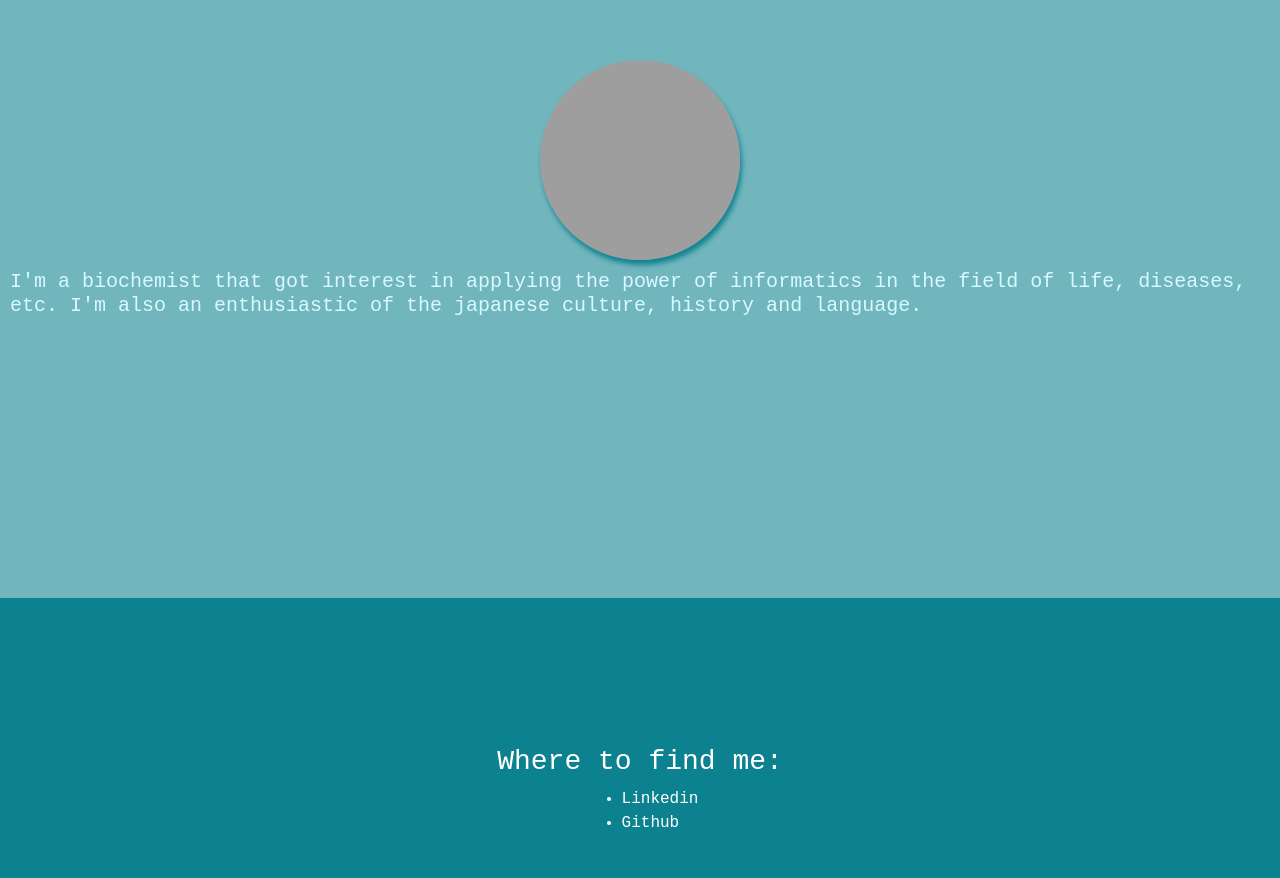
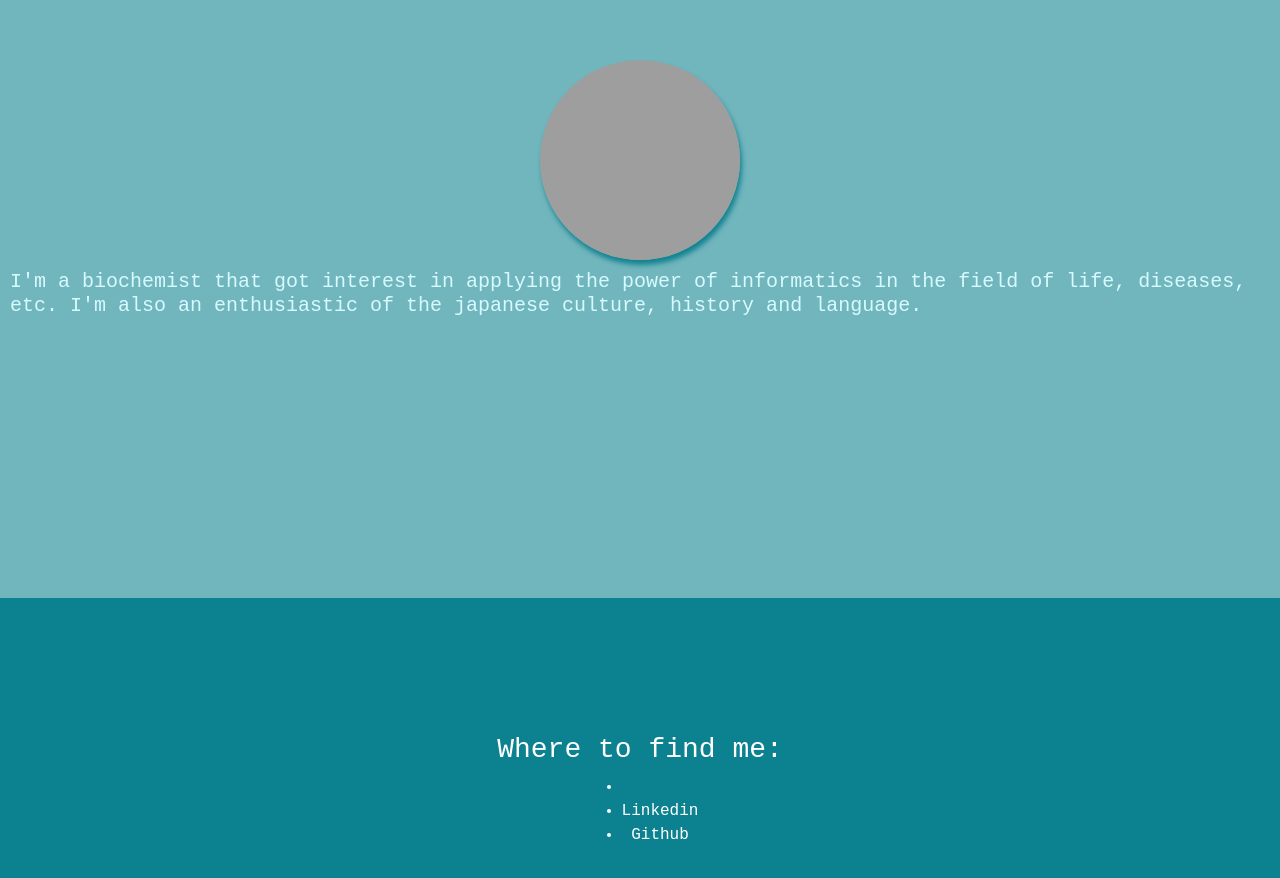
Before and after one commit to TheWildParamecium/TheWildParamecium.github.io, a plain HTML site: page index.html in a window 1280 px wide. Shown: the part 202-1080 px from the top of the page. Drawn offline with nearby package versions, Linux system fonts and the light colour scheme; grey boxes are pictures that could not be loaded.

Commit message:
some changes

```diff
--- a/css/main.css
+++ b/css/main.css
@@ -39,7 +39,7 @@
     display: flex;
     flex-direction: column;
     justify-content: left;
-    align-items: left;
+    align-items: center;
 }
 
 body {
--- a/index.html
+++ b/index.html
@@ -23,6 +23,7 @@
         <footer class="site-footer">
             <h3>Where to find me:</h3>
             <ul class="site-footer-contact">
+                <li><a href="facts.html"></a></li>
                 <li><a class="linkedin" href="https://www.linkedin.com/in/perezjesus94">Linkedin</a></li>
                 <li><a class="github" href="https://github.com/TheWildParamecium">Github</a></li>
             </ul>
```
